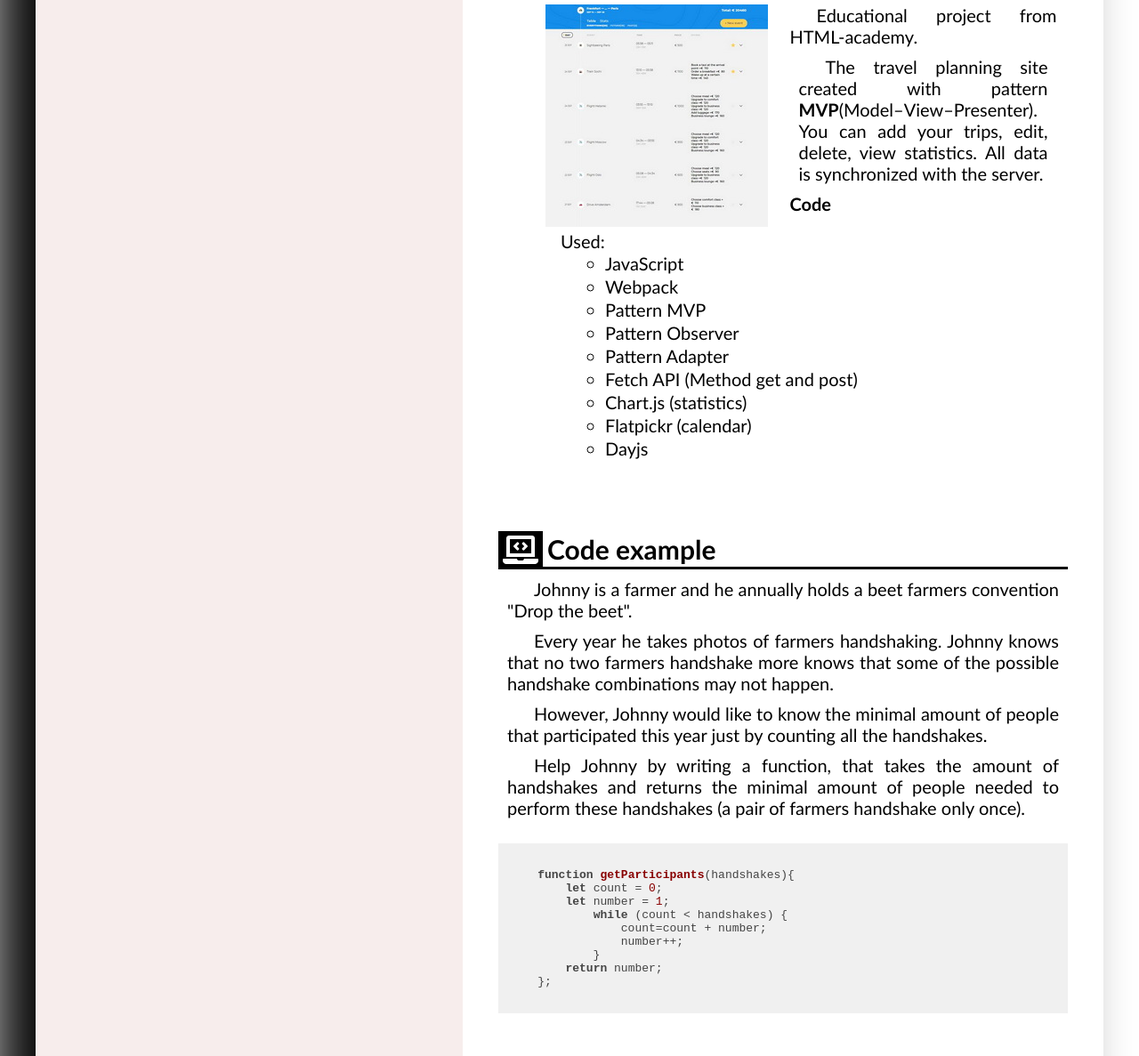
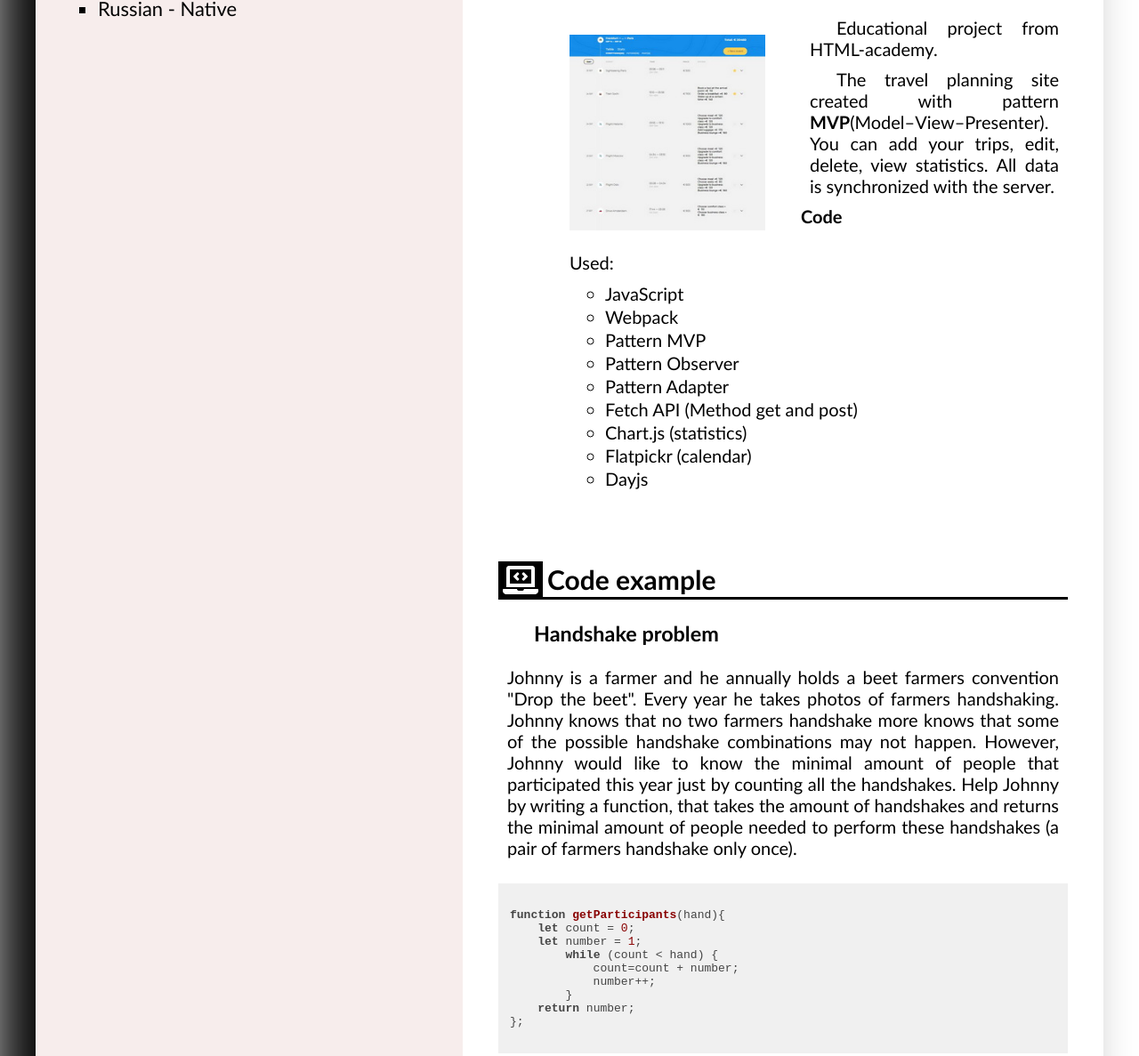
Before and after one commit to tonyaber/rsschool-cv, a plain HTML site: page index.html in a window 1280 px wide. Shown: the part 1457-2644 px from the top of the page at 89% size. Drawn offline with Linux system fonts and the light colour scheme.

Commit message:
feat: add console.log with score, add target blank to link

```diff
--- a/index.html
+++ b/index.html
@@ -100,6 +100,7 @@
                         <li>Git</li>
                         <li>Webpack</li>
                         <li>Databases</li>
+                        <li>SQL</li>
                     </ul>
                 </section>
                 <section class="languages">
@@ -176,8 +177,10 @@
                                 <h3>Keksobooking</h3>
                                 <div class="projects_list_li">
                                     <div class="projects_list_li_photo">
-                                        <a href="https://tonyaber.github.io/projects/keksobooking/">
+                                        <a href="https://tonyaber.github.io/projects/keksobooking/" target="_blank">
+                                            <figure class="projects_list_figure">
                                                 <img src="img/keksobooking.JPG" width="250" height="250" alt="example site keksobooking">
+                                            </figure>
                                         </a>
                                     </div>
                                     <div class="projects_list_li_description">
@@ -201,8 +204,11 @@
                                 <h3>Big Trip</h3>
                                 <div class="projects_list_li">
                                     <div class="projects_list_li_photo">
-                                        <a href="https://tonyaber.github.io/projects/big-trip/">
+                                        <a href="https://tonyaber.github.io/projects/big-trip/" target="_blank">
+                                            <figure>
                                                <img src="img/big-trip.JPG" width="250" height="250" alt="example site big trip">
+                                            </figure>
+
                                         </a>
                                     </div>
                                     <div class="projects_list_li_description">
@@ -234,23 +240,23 @@
                             <i class="fas fa-laptop-code fa-2x"></i>
                             <h2 id="code_example_h2">Code example</h2>
                         </div>
-                        <p>Johnny is a farmer and he annually holds a beet farmers convention "Drop the beet".</p>
-                        <p>Every year he takes photos of farmers handshaking. Johnny knows that no two farmers handshake
-                            more knows that some of the possible handshake combinations may not happen.</p>
-                        <p>However, Johnny would like to know the minimal amount of people that participated this year
-                            just
-                            by counting all the handshakes.</p>
-                        <p>Help Johnny by writing a function, that takes the amount of handshakes and returns the
-                            minimal
-                            amount of people needed to perform these handshakes (a pair of farmers handshake only once).
-                        </p>
+                        <article>
+                            <h3>Handshake problem</h3>
+                            Johnny is a farmer and he annually holds a beet farmers convention "Drop the beet".
+                            Every year he takes photos of farmers handshaking. Johnny knows that no two farmers handshake
+                            more knows that some of the possible handshake combinations may not happen.
+                            However, Johnny would like to know the minimal amount of people that participated this year
+                            just by counting all the handshakes.
+                            Help Johnny by writing a function, that takes the amount of handshakes and returns the
+                            minimal amount of people needed to perform these handshakes (a pair of farmers handshake only once).
+                        </article>
                         <div class="code">
                             <pre>
                                 <code class="javascript">
-    function getParticipants(handshakes){
+function getParticipants(hand){
     let count = 0;
     let number = 1;
-            while (count &lt; handshakes) {
+        while (count &lt; hand) {
             count=count + number;
             number++;
         }
@@ -280,7 +286,7 @@
     <script src="js/scroll.js"></script>
     <script src="js/burger_menu.js"></script>
     <script src="highlight.min.js"></script>
-    <script>hljs.initHighlightingOnLoad()</script>
+    <script>hljs.highlightAll()</script>
 </body>
 
 </html>
--- a/js/scroll.js
+++ b/js/scroll.js
@@ -20,3 +20,5 @@ document.querySelectorAll('.header_list a[href*="#"').forEach(anchor => {
         }, animationTime);
     })
 });
+
+console.log('Task score: 150');
--- a/style/style.css
+++ b/style/style.css
@@ -370,7 +370,7 @@ section {
     color: #000000;
 }
 
-.code_example p,
+.code_example article,
 .about_me p,
 .projects p {
     margin: 10px;
@@ -380,7 +380,7 @@ section {
 }
 
 .projects p:first-of-type {
-    margin: 0;
+    margin-top: 0;
 }
 
 footer {
```
Lines whose indentation alone changed are shown as unchanged.
